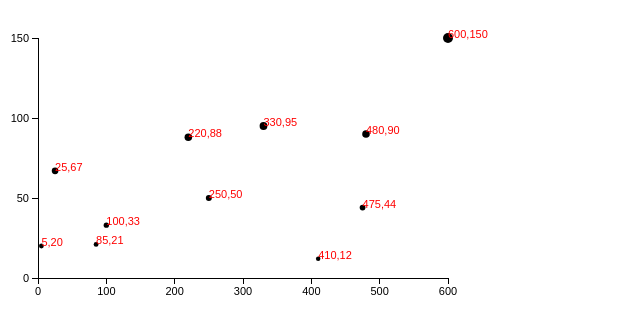
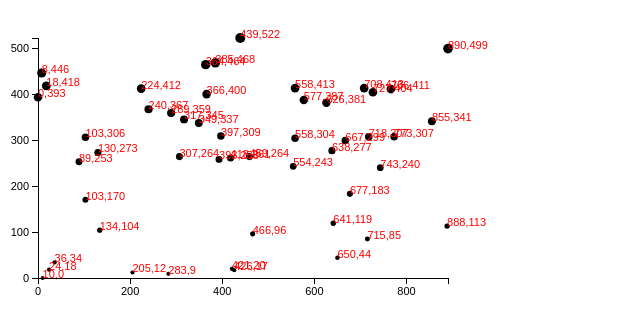
Before and after one commit to jeffweiss/interactive-data-visualization, a plain HTML site: page ch08/scatterplot.html in a window 1280 px wide. Shown: the whole page, without its empty margins (0-640 px from the left). Drawn offline with Linux system fonts and the light colour scheme.

Commit message:
dynamic dataset

```diff
--- a/ch08/scatterplot.html
+++ b/ch08/scatterplot.html
@@ -25,19 +25,15 @@
     </style>
     <body>
       <script type="text/javascript">
-        var dataset = [
-                        [ 5,    20 ],
-                        [ 480,  90 ],
-                        [ 250,  50 ],
-                        [ 100,  33 ],
-                        [ 330,  95 ],
-                        [ 410,  12 ],
-                        [ 475,  44 ],
-                        [ 25,   67 ],
-                        [ 85,   21 ],
-                        [ 220,  88 ],
-                        [ 600, 150 ]
-                      ];
+        var dataset = [ ];
+        var numDataPoints = 50;
+        var xRange = Math.random() * 1000;
+        var yRange = Math.random() * 1000;
+        for (var i = 0; i < numDataPoints; i++) {
+          var newNumber1 = Math.floor(Math.random() * xRange);
+          var newNumber2 = Math.floor(Math.random() * yRange);
+          dataset.push([newNumber1, newNumber2]);
+        }
 
         var w = 500;
         var h = 300;
```
